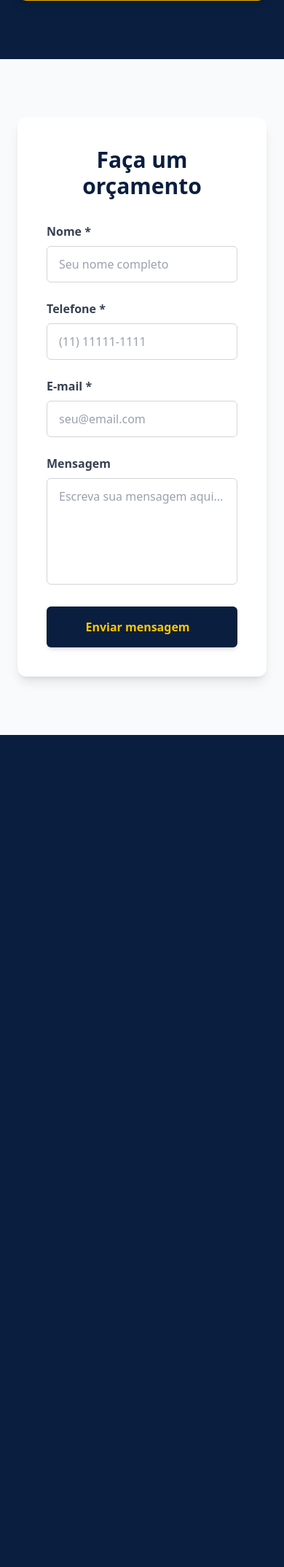
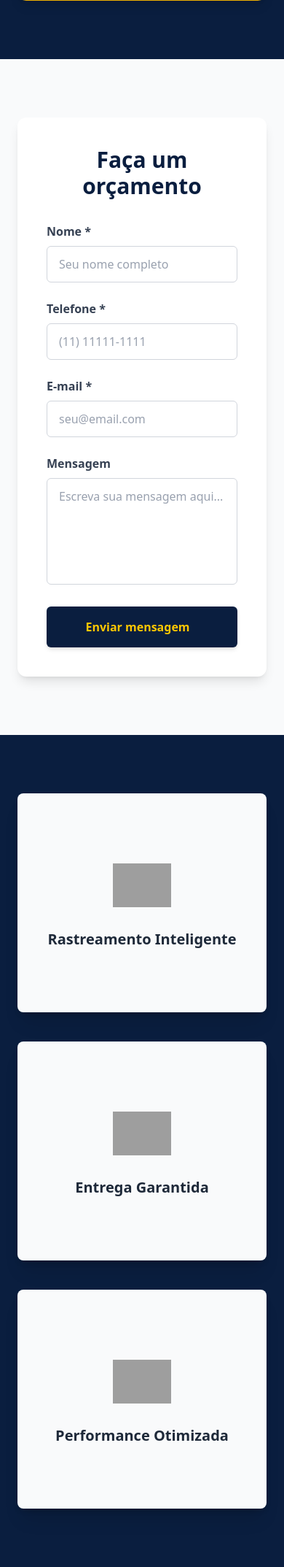
Before and after one commit to purpesy/visao-de-ouro, a PHP site: page / in a window 390 px wide. Shown: the part 3740-5887 px from the top of the page at 73% size. Before the commit the page ends 4747 px from the top, so only its background shows below. Run offline with PHP 8.4, Linux system fonts and the light colour scheme; grey boxes are pictures that could not be loaded.

Commit message:
Atualiza a seção de selos com novos estilos e conteúdo, melhorando a apresentação e a responsividade.

```diff
--- a/components/selos.php
+++ b/components/selos.php
@@ -1,45 +1,54 @@
-<section class="selos py-16 bg-azul-escuro">
-  <div class="max-w-6xl mx-auto px-6 grid grid-cols-1 sm:grid-cols-2 lg:grid-cols-3 gap-12">
+<section class="selos py-20 bg-azul-escuro text-white">
+  <div class="max-w-7xl mx-auto px-6 grid grid-cols-1 sm:grid-cols-2 lg:grid-cols-3 gap-10">
 
-    <div class="flip-card group perspective">
-      <div class="flip-card-cont relative w-full h-72 rounded-lg shadow-lg transition-transform duration-500 transform-style-preserve-3d group-hover:rotate-y-180">
-        <!-- Front -->
-        <div class="flip-card-front absolute w-full h-full backface-hidden bg-white flex flex-col items-center justify-center p-6 rounded-lg">
-          <img src="assets/img/selo1.png" alt="Selo 1" class="mb-6 w-24 h-24 object-contain">
-          <h2 class="font-bold text-xl text-gray-800 text-center">Sites rápidos</h2>
+    <!-- Selo: Rastreamento Inteligente -->
+    <div class="flip-card group cursor-pointer perspective">
+      <div class="flip-card-cont relative w-full h-80 rounded-2xl shadow-xl transition-transform duration-700 transform-style-preserve-3d group-hover:rotate-y-180">
+
+        <!-- Frente -->
+        <div class="flip-card-front absolute w-full h-full backface-hidden bg-white p-8 flex flex-col items-center justify-center rounded-2xl">
+          <img src="assets/img/selo1.png" alt="Rastreamento Inteligente" class="mb-5 w-20 h-20 object-contain">
+          <h3 class="text-xl font-semibold text-gray-800 text-center">Rastreamento Inteligente</h3>
         </div>
-        <!-- Back -->
-        <div class="flip-card-back absolute w-full h-full backface-hidden bg-indigo-700 text-white p-6 rounded-lg rotate-y-180 flex items-center justify-center text-center">
-          <p class="text-base font-normal leading-relaxed">
-            Nossos sites se destacam pela velocidade, graças ao uso de tecnologia avançada, servidores de alto desempenho, imagens em ótimas qualidades em processo de otimização completo antes da publicação.
+
+        <!-- Verso -->
+        <div class="flip-card-back absolute w-full h-full backface-hidden bg-indigo-700 text-white p-6 rounded-2xl rotate-y-180 flex items-center justify-center text-center">
+          <p class="text-base leading-relaxed">
+            Tenha total controle sobre suas entregas com sistemas de rastreamento em tempo real, garantindo precisão e transparência na logística.
           </p>
         </div>
       </div>
     </div>
 
-    <div class="flip-card group perspective">
-      <div class="flip-card-cont relative w-full h-72 rounded-lg shadow-lg transition-transform duration-500 transform-style-preserve-3d group-hover:rotate-y-180">
-        <div class="flip-card-front absolute w-full h-full backface-hidden bg-white flex flex-col items-center justify-center p-6 rounded-lg">
-          <img src="assets/img/selo2.png" alt="Selo 2" class="mb-6 w-24 h-24 object-contain">
-          <h2 class="font-bold text-xl text-gray-800 text-center">Garantia de entrega</h2>
+    <!-- Selo: Entrega Garantida -->
+    <div class="flip-card group cursor-pointer perspective">
+      <div class="flip-card-cont relative w-full h-80 rounded-2xl shadow-xl transition-transform duration-700 transform-style-preserve-3d group-hover:rotate-y-180">
+
+        <div class="flip-card-front absolute w-full h-full backface-hidden bg-white p-8 flex flex-col items-center justify-center rounded-2xl">
+          <img src="assets/img/selo2.png" alt="Entrega Garantida" class="mb-5 w-20 h-20 object-contain">
+          <h3 class="text-xl font-semibold text-gray-800 text-center">Entrega Garantida</h3>
         </div>
-        <div class="flip-card-back absolute w-full h-full backface-hidden bg-indigo-700 text-white p-6 rounded-lg rotate-y-180 flex items-center justify-center text-center">
-          <p class="text-base font-normal leading-relaxed">
-            Nosso compromisso é entregar cada site dentro do prazo acordado. Temos um processo bem estruturado que assegura a pontualidade na conclusão de todos os projetos.
+
+        <div class="flip-card-back absolute w-full h-full backface-hidden bg-indigo-700 text-white p-6 rounded-2xl rotate-y-180 flex items-center justify-center text-center">
+          <p class="text-base leading-relaxed">
+            Cumprimos prazos com precisão. Nossa logística eficiente e nosso cronograma bem estruturado garantem que seu site ou produto chegue sempre na hora certa.
           </p>
         </div>
       </div>
     </div>
 
-    <div class="flip-card group perspective">
-      <div class="flip-card-cont relative w-full h-72 rounded-lg shadow-lg transition-transform duration-500 transform-style-preserve-3d group-hover:rotate-y-180">
-        <div class="flip-card-front absolute w-full h-full backface-hidden bg-white flex flex-col items-center justify-center p-6 rounded-lg">
-          <img src="assets/img/selo3.png" alt="Selo 3" class="mb-6 w-24 h-24 object-contain">
-          <h2 class="font-bold text-xl text-gray-800 text-center">Entrega Rápida</h2>
+    <!-- Selo: Otimização de Performance -->
+    <div class="flip-card group cursor-pointer perspective">
+      <div class="flip-card-cont relative w-full h-80 rounded-2xl shadow-xl transition-transform duration-700 transform-style-preserve-3d group-hover:rotate-y-180">
+
+        <div class="flip-card-front absolute w-full h-full backface-hidden bg-white p-8 flex flex-col items-center justify-center rounded-2xl">
+          <img src="assets/img/selo3.png" alt="Performance Otimizada" class="mb-5 w-20 h-20 object-contain">
+          <h3 class="text-xl font-semibold text-gray-800 text-center">Performance Otimizada</h3>
         </div>
-        <div class="flip-card-back absolute w-full h-full backface-hidden bg-indigo-700 text-white p-6 rounded-lg rotate-y-180 flex items-center justify-center text-center">
-          <p class="text-base font-normal leading-relaxed">
-            Garantimos uma entrega ágil e de alta qualidade, combinando eficiência com um padrão elevado de excelência. Mesmo com agilidade, mantemos a qualidade excepcional em cada projeto.
+
+        <div class="flip-card-back absolute w-full h-full backface-hidden bg-indigo-700 text-white p-6 rounded-2xl rotate-y-180 flex items-center justify-center text-center">
+          <p class="text-base leading-relaxed">
+            Utilizamos tecnologias modernas, servidores velozes e técnicas de otimização para garantir máxima performance nos carregamentos e operações do seu sistema.
           </p>
         </div>
       </div>
--- a/index.php
+++ b/index.php
@@ -6,6 +6,7 @@
     <?php include 'components/sobre.php'; ?>
     <?php include 'components/servicoComponent.php'; ?>
     <?php include 'components/form.php'; ?>
+    <?php include 'components/selos.php'; ?>
 </body>
 
 </html>
```
Also changed, not shown: components/CTA.php (added).
